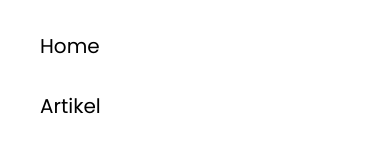
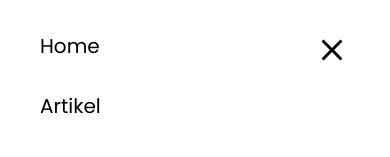
Before and after one commit to EdenWijaya/Web_KSI, a React (Vite) app in the folder Front End/: page / in a window 390 px wide. Both pictures are taken after a click on the button "Toggle Menu". Shown: the top 157 px of the page. Built offline with nearby package versions, Linux system fonts and the light colour scheme.

Commit message:
Push (FE) : update humberger menu

```diff
--- a/Front End/src/components/Navbar/Navbar.jsx
+++ b/Front End/src/components/Navbar/Navbar.jsx
@@ -122,6 +122,13 @@ const Navbar = () => {
               </li>
             )}
           </ul>
+
+          {/* close button */}
+          <button onClick={() => setIsMenuOpen(false)}
+          className="absolute top-6 right-6 text-black px-4 py-2"
+            >
+          <IoMdClose className="text-4xl" />
+          </button>
         </motion.div>
       )}
     </nav>
```
